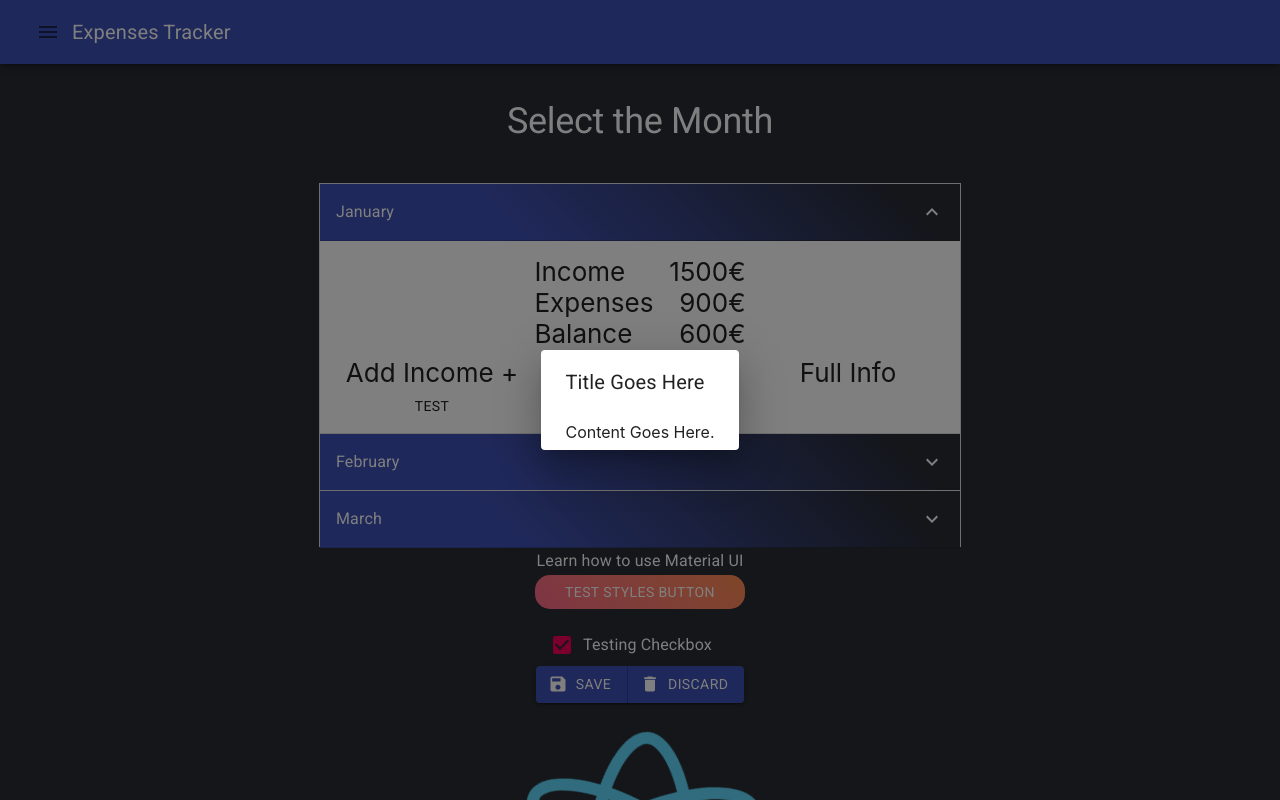
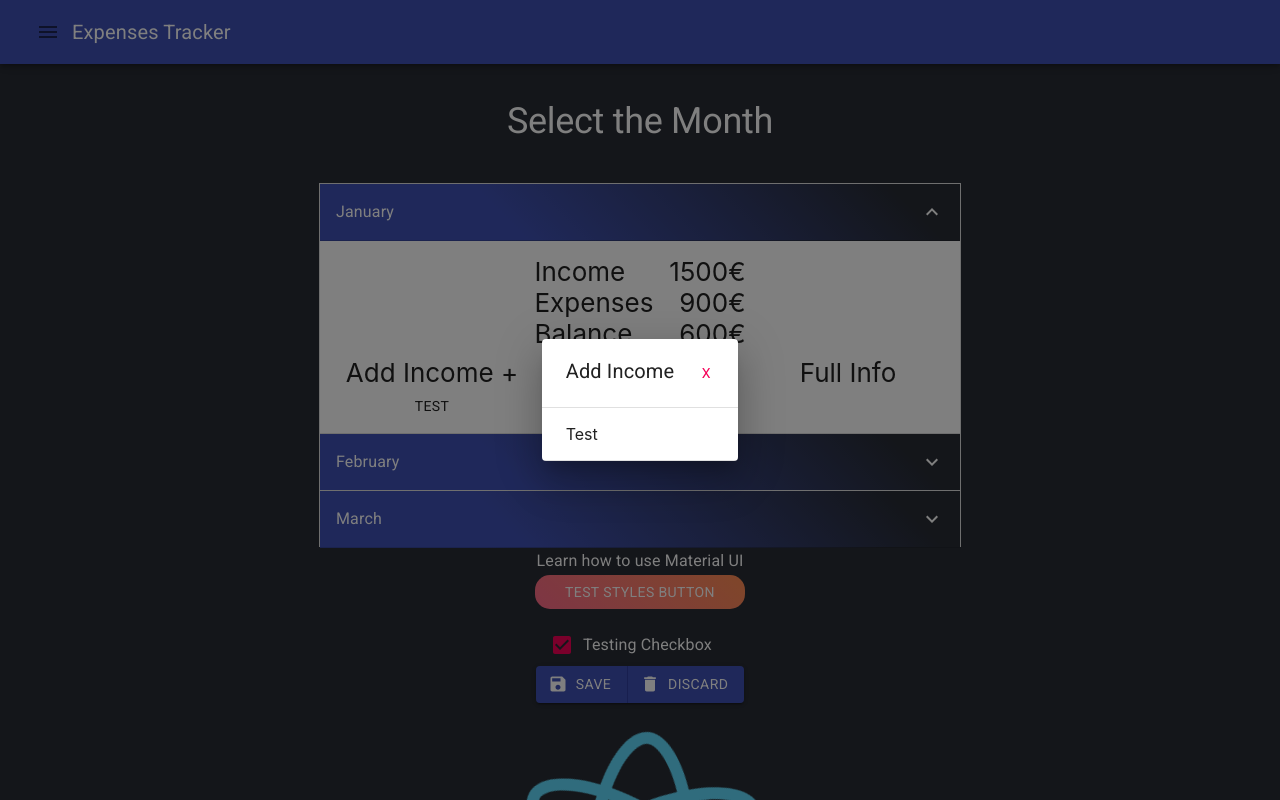
Before and after one commit to migueltavarestech/expense-tracker, a React (Create React App) app: page / in a window 1280 px wide. Both pictures are taken after a click on the button "TEST". Shown: the top 800 px of the page. Built offline with nearby package versions, Linux system fonts and the light colour scheme.

Commit message:
Create functioning Popup window for Add Income

```diff
--- a/src/Home.jsx
+++ b/src/Home.jsx
@@ -147,7 +147,12 @@ const Home = () => {
                             <Grid container xs={12}>
                                 <Grid item xs={4}>
                                     <div>Add Income +</div>
-                                    <Popup openPopup={openPopup} setOpenPopup={setOpenPopup}></Popup>
+                                    <Popup
+                                    openPopup={openPopup}
+                                    setOpenPopup={setOpenPopup}
+                                    title = 'Add Income'
+                                    >Test
+                                    </Popup>
                                     <Button onClick={() => setOpenPopup(true)}>Test</Button>
                                 </Grid>
                                 <Grid item xs={4}>
--- a/src/components/Popup.js
+++ b/src/components/Popup.js
@@ -1,15 +1,31 @@
 import React from 'react';
-import { Dialog, DialogTitle, DialogContent } from '@material-ui/core';
+import { Dialog, DialogTitle, DialogContent, Typography, Button } from '@material-ui/core';
+import { makeStyles } from '@material-ui/core/styles'
+
+const useStyles = makeStyles(theme => ({
+    dialogTitle:{
+        paddingRight: '0px'
+    }
+}));
 
 export default function Popup(props) {
     const { title, children, openPopup, setOpenPopup } = props;
+    const classes = useStyles();
     return (
-        <Dialog open={openPopup}>
-            <DialogTitle>
-                <div>Title Goes Here</div>
+        <Dialog open={openPopup} maxWidth='md'>
+            <DialogTitle className={classes.dialogTitle}>
+                <div style={{ display: 'flex' }}>
+                    <Typography variant='h6' component='div' style={{ flexGrow: 1 }}>
+                        {title}
+                    </Typography>
+                    <Button
+                    color='secondary'
+                    onClick={() => {setOpenPopup(false)}}
+                    >X</Button>
+                </div>
             </DialogTitle>
-            <DialogContent>
-                <div>Content Goes Here.</div>
+            <DialogContent dividers>
+                {children}
             </DialogContent>
         </Dialog>
     );
```
